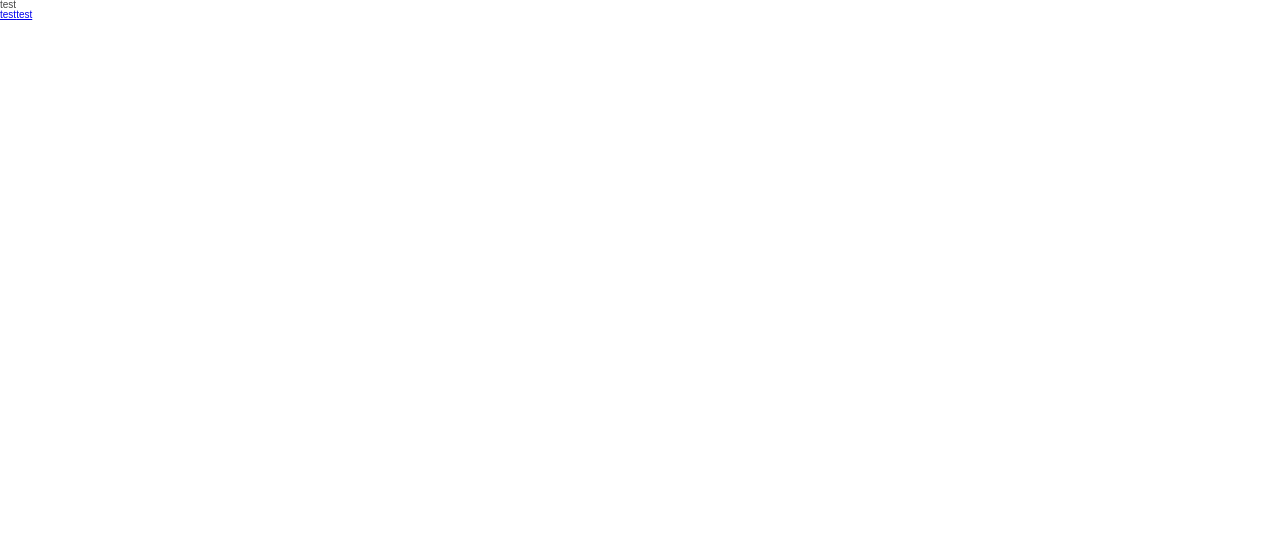
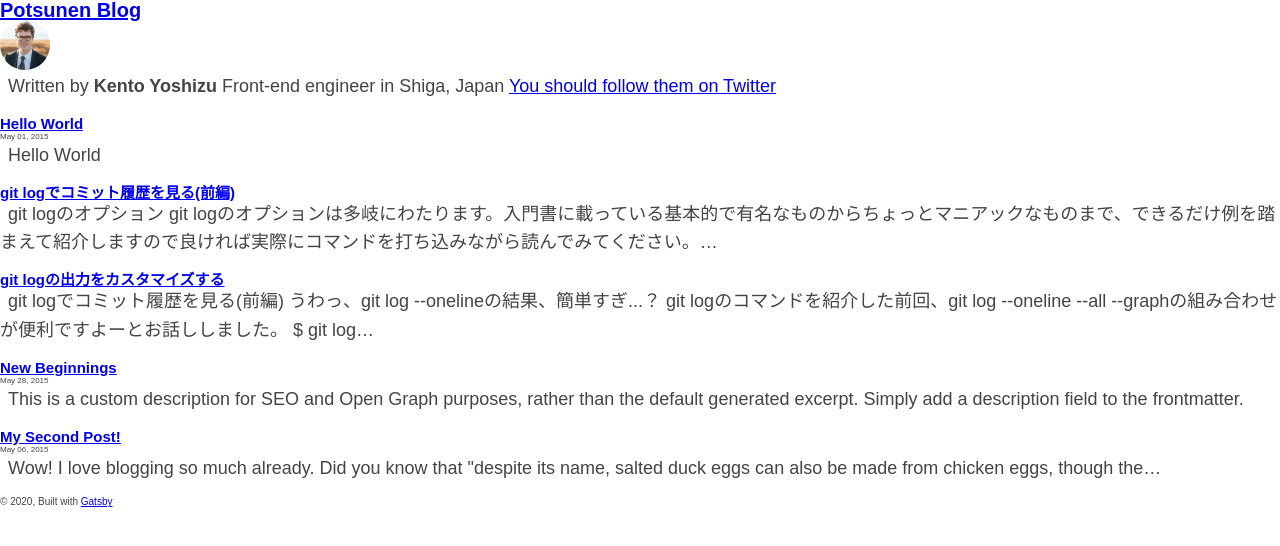
Before and after one commit to kento-yoshidu/haskell, a Gatsby site: page / in a window 1280 px wide. Built offline with nearby package versions, Linux system fonts and the light colour scheme; Gatsby itself is replaced by a stand-in of ours.

Commit message:
Update index.js

```diff
--- a/gatsby-config.js
+++ b/gatsby-config.js
@@ -1,14 +1,14 @@
 module.exports = {
   siteMetadata: {
-    title: `Gatsby Starter Blog`,
+    title: `Potsunen Blog`,
+    siteUrl: `https://potsunen-blog.netlify.app/`,
     author: {
-      name: `Kyle Mathews`,
-      summary: `who lives and works in San Francisco building useful things.`,
+      name: `Kento Yoshizu`,
+      summary: `Front-end engineer in Shiga, Japan`,
     },
-    description: `A starter blog demonstrating what Gatsby can do.`,
-    siteUrl: `https://gatsby-starter-blog-demo.netlify.app/`,
+    description: `Tech BLog and other`,
     social: {
-      twitter: `kylemathews`,
+      twitter: `potsunen15`,
     },
   },
   plugins: [
--- a/gatsby-node.js
+++ b/gatsby-node.js
@@ -12,7 +12,7 @@ exports.createPages = async ({ graphql, actions, reporter }) => {
     `
       {
         allMarkdownRemark(
-          sort: { fields: [frontmatter___date], order: ASC }
+          sort: { fields: [frontmatter___date], order: DESC }
           limit: 1000
         ) {
           nodes {
--- a/src/components/bio.js
+++ b/src/components/bio.js
@@ -34,10 +34,10 @@ const Bio = () => {
   `)
 
   // Set these values by editing "siteMetadata" in gatsby-config.js
-  const author = data.site.siteMetadata?.author
-  const social = data.site.siteMetadata?.social
+  const author = data.site.siteMetadata?.author;
+  const social = data.site.siteMetadata?.social;
 
-  const avatar = data?.avatar?.childImageSharp?.fixed
+  const avatar = data?.avatar?.childImageSharp?.fixed;
 
   return (
     <div className="bio">
--- a/src/pages/index.js
+++ b/src/pages/index.js
@@ -1,24 +1,26 @@
 import React from "react"
 import { Link, graphql } from "gatsby"
 
-/*
 import Bio from "../components/bio"
 import Layout from "../components/layout"
 import SEO from "../components/seo"
-*/
 
 const BlogIndex = ({ data, location }) => {
+  /*
   return (
     <div>
       <div>test</div>
       <Link to={'hello-world/01'}>test</Link>
       <Link to={'hello-world/02'}>test</Link>
     </div>
-  )
-  /*
-  const siteTitle = data.site.siteMetadata?.title || `Title`
+  ) */
+
+  // サイトタイトル => gatsby-config.js
+  const siteTitle = data.site.siteMetadata?.title || `Title`;
+
   const posts = data.allMarkdownRemark.nodes
 
+  /*
   if (posts.length === 0) {
     return (
       <Layout location={location} title={siteTitle}>
@@ -31,7 +33,7 @@ const BlogIndex = ({ data, location }) => {
         </p>
       </Layout>
     )
-  }
+  }*/
 
   return (
     <Layout location={location} title={siteTitle}>
@@ -71,7 +73,6 @@ const BlogIndex = ({ data, location }) => {
       </ol>
     </Layout>
   )
-  */
 }
 
 export default BlogIndex
```
